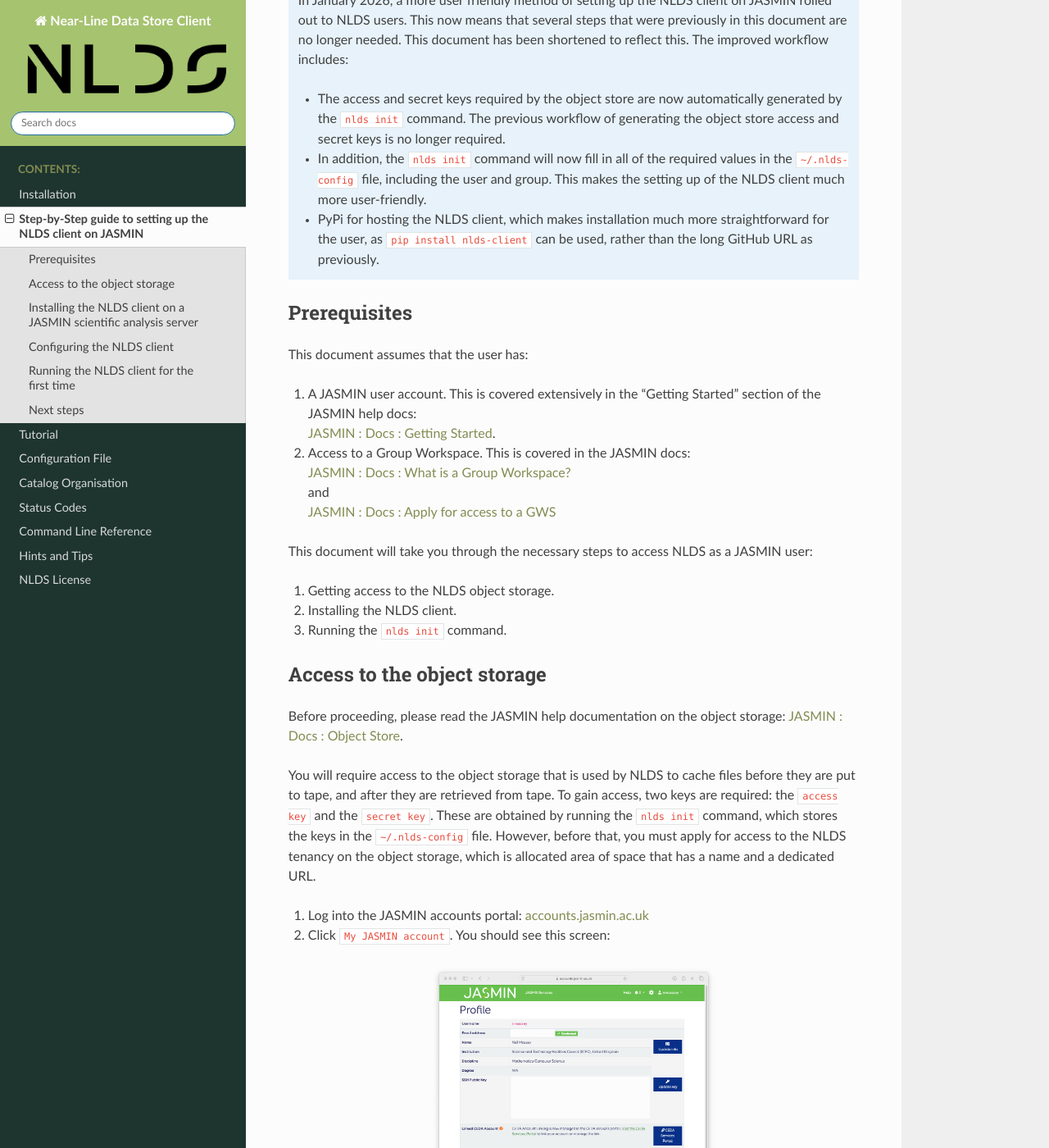
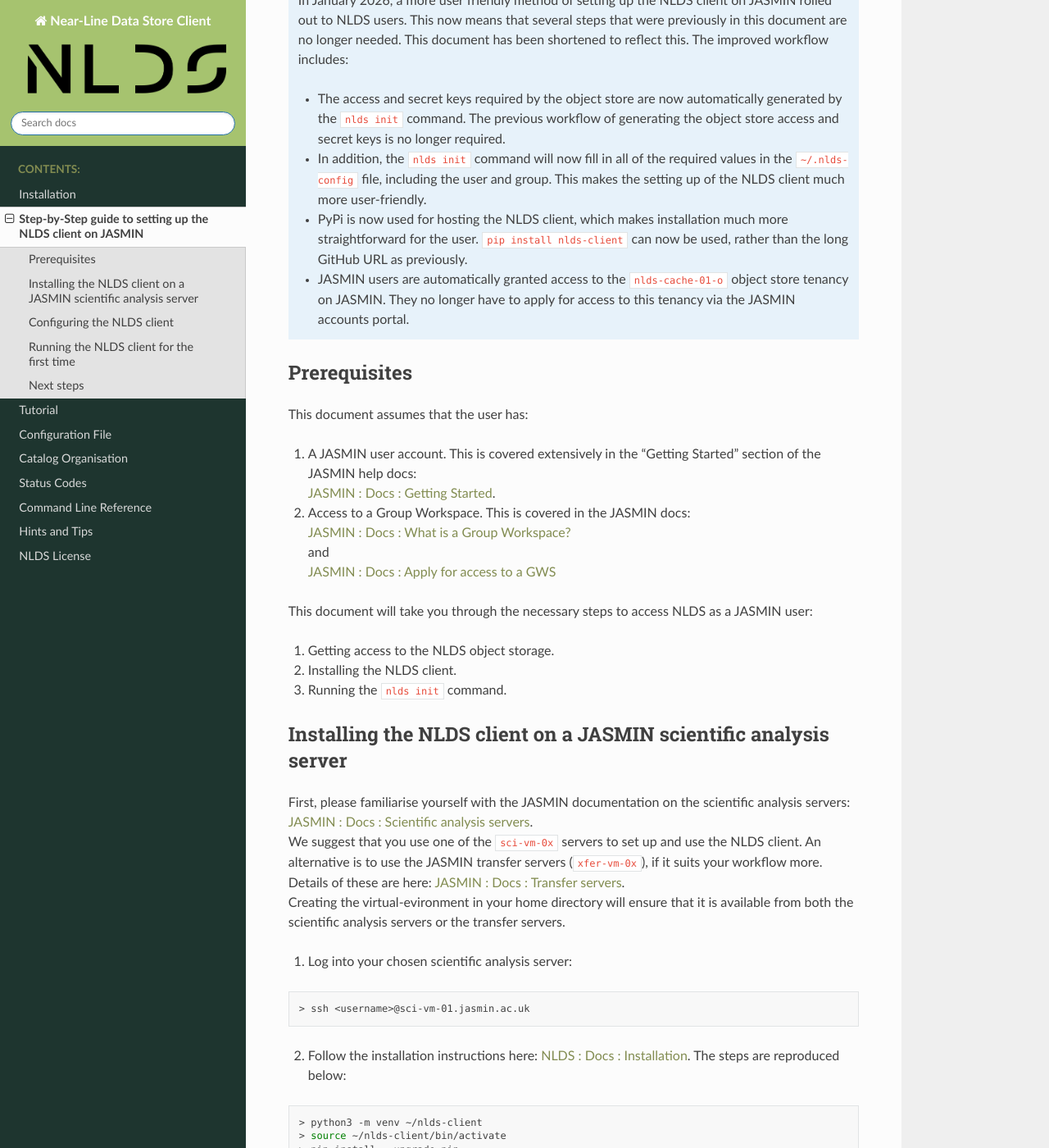
Before and after one commit to cedadev/nlds-client, a Sphinx documentation site: the page built from docs/user_guide/source/step_by_step.rst, in a window 1280 px wide and 1400 px high, scrolled down 249 px. Shown: the whole window at 82% size. Built offline with Sphinx 7.4.7 and the Read the Docs theme 3.1.0, drawn with Linux system fonts in a browser that asks for light colours; some of the changed text lies outside the part shown.

```diff
--- a/docs/user_guide/source/step_by_step.rst
+++ b/docs/user_guide/source/step_by_step.rst
@@ -17,7 +17,9 @@
 
     * In addition, the ``nlds init`` command will now fill in all of the required values in the ``~/.nlds-config`` file, including the user and group.  This makes the setting up of the NLDS client much more user-friendly.
 
-    * PyPi for hosting the NLDS client, which makes installation much more straightforward for the user, as ``pip install nlds-client`` can be used, rather than the long GitHub URL as previously.
+    * PyPi is now used for hosting the NLDS client, which makes installation much more straightforward for the user.  ``pip install nlds-client`` can now be used, rather than the long GitHub URL as previously.
+
+    * JASMIN users are automatically granted access to the ``nlds-cache-01-o`` object store tenancy on JASMIN.  They no longer have to apply for access to this tenancy via the JASMIN accounts portal.
 
 Prerequisites
 -------------
@@ -32,37 +34,6 @@
 #. Getting access to the NLDS object storage.
 #. Installing the NLDS client.
 #. Running the ``nlds init`` command.
-
-.. _object_store_access:
-
-Access to the object storage
-----------------------------
-
-Before proceeding, please read the JASMIN help documentation on the object storage:
-`JASMIN : Docs : Object Store <https://help.jasmin.ac.uk/docs/short-term-project-storage/using-the-jasmin-object-store/>`_.
-
-You will require access to the object storage that is used by NLDS to cache files before they are put to tape, and after they are retrieved from tape.  To gain access, two keys are required: the ``access key`` and the ``secret key``.  These are obtained by running the ``nlds init`` command, which stores the keys in the ``~/.nlds-config`` file.  However, before that, you must apply for access to the NLDS tenancy on the object storage, which is allocated area of space that has a name and a dedicated URL.
-
-#. Log into the JASMIN accounts portal: `accounts.jasmin.ac.uk <https://accounts.jasmin.ac.uk>`_
-#. Click ``My JASMIN account``.  You should see this screen:
-
-.. image:: ./_images/jasmin_accounts.png
-    :width: 50 %
-    :align: center
-
-|br|
-
-#. Click on ``My services`` and click on ``Object Store`` in the left-hand gray column.  You will see this screen:
-
-.. image:: ./_images/obj_store.png
-    :width: 50 %
-    :align: center
-
-|br|
-
-3. Search for the tenancy ``nlds-cache-01-o``.  Click ``More information``, then ``Apply``.  This will make a request to the JASMIN team, who will inform you of their decision.  You need to await the outcome of this decision before proceeding to the next step.
-
-**You now have access to the object store tenancy for NLDS.**
 
 .. _installing_nlds_client:
 
--- a/nlds_client/__init__.py
+++ b/nlds_client/__init__.py
@@ -1 +1 @@
-__version__ = '1.0.17rc1'
+__version__ = '1.0.17rc2'
--- a/pyproject.toml
+++ b/pyproject.toml
@@ -4,7 +4,7 @@
 
 [project]
   name = "nlds-client"
-  version = "1.0.17rc1"
+  version = "1.0.17rc2"
   authors = [
     { name="Neil Massey", email="neil.massey@stfc.ac.uk" },
   ]
--- a/setup.py
+++ b/setup.py
@@ -1,6 +1,6 @@
 import os
 from setuptools import setup, find_packages
-__version__ = '1.0.17rc1'
+__version__ = '1.0.17rc2'
 
 with open(os.path.join(os.path.dirname(__file__), 'README.md')) as readme:
     README = readme.read()
```
Also changed, not shown: 2 other files.
